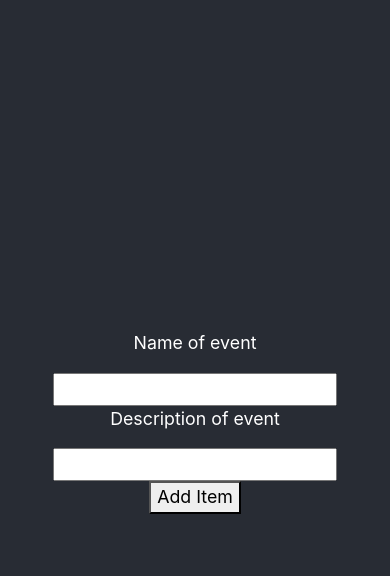
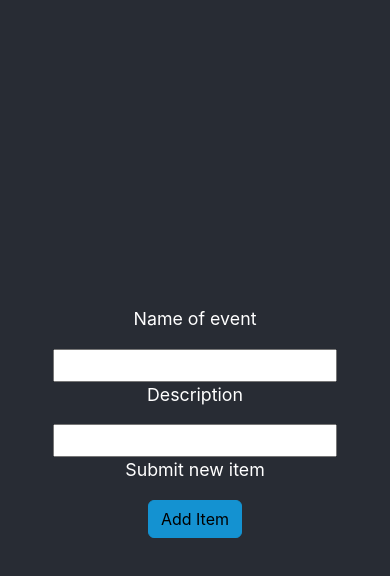
Before and after one commit to mickelson-classroom/list-detail-site-Stormgate1998, a React (Create React App) app in the folder listdetailsite/: page / in a window 390 px wide. Both pictures are taken after typing "Sample" into the empty fields and a click on the button "Add New Item". Shown: the top 576 px of the page. Built offline with nearby package versions, Linux system fonts and the light colour scheme.

Commit message:
Added mobile compatability. Spacing needs work though

```diff
--- a/listdetailsite/src/App.tsx
+++ b/listdetailsite/src/App.tsx
@@ -67,29 +67,40 @@ const App = () => {
       />
       </div>
       <div>
-      {filteredItems.map((i) => (
+      <div className="container text-center">
+  <div className="row align-items-start">
+    {filteredItems.map((i) => (
+      <div className="col-lg-3 col-md-4 col-sm-6 col-12" key={i.id}>
         <div>
-          <Item onClick={(b) => setSelectedItem(b)} key={i.id} item={i} />
-          </div>
-        ))}
+          <Item onClick={(b) => setSelectedItem(b)} item={i} />
+        </div>
+      </div>
+    ))}
+  </div>
+</div>
         </div>
         </div>
 
       ) : (
-        <div>
-          <div>
+        <div className="container text-center">
+          <div className="row align-items-start">
+          <div className="col-lg-4 col-md-6 col-sm-12">
           <p>Name of event</p>
           <TitleInput
             onChange={(newItemTitle) => setNewItemTitle(newItemTitle)}
           />
           </div>
-          <div>
-          <p>Description of event</p>
+          <div className="col-lg-4 col-md-6 col-sm-12">
+          <p>Description</p>
           <ContentInput
             onChange={(newItemContent) => setNewItemContent(newItemContent)}
           />
           </div>
-          <button onClick={addNewItem}>Add Item</button>
+            <div className="col-lg-4 col-md-6 col-sm-12">
+              <p>Submit new item</p>
+          <button className="btn btn-primary" onClick={addNewItem}>Add Item</button>
+          </div>
+          </div>
         </div>
       )}
     </div>
@@ -97,7 +108,7 @@ const App = () => {
     {selectedItem && (
           <div>
             <div>{selectedItem.content}</div>
-            <button onClick={() =>
+            <button className="btn btn-primary" onClick={() =>
               {deleteItem()
                 setDeleteNumber(selectedItem.id)
               setSelectedItem(undefined)}}>Delete Item</button>
```
